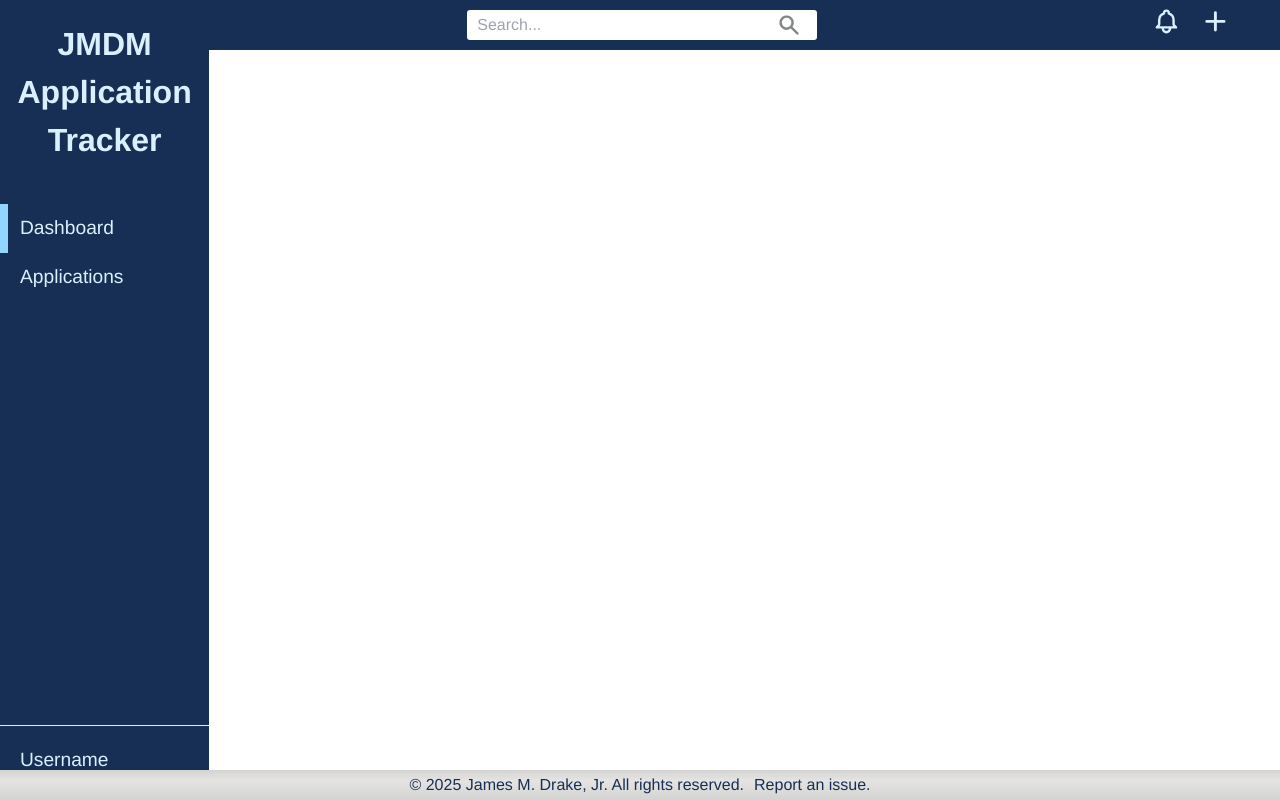
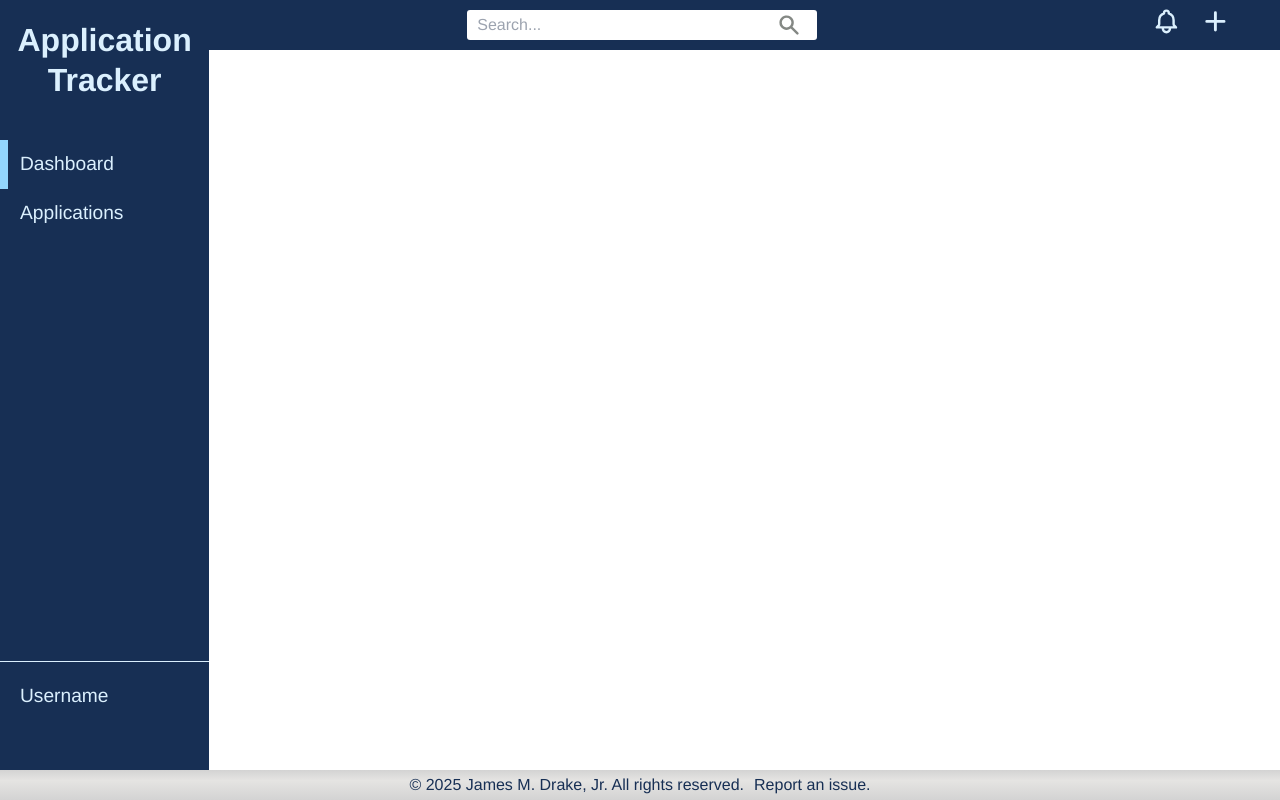
Before and after one commit to psilentrain1/jmdm-apps-application_tracker, a React (Vite) app: page / in a window 1280 px wide. Built offline with nearby package versions, Linux system fonts and the light colour scheme.

Commit message:
feat: adjusted title

```diff
--- a/src/components/Sidebar.tsx
+++ b/src/components/Sidebar.tsx
@@ -4,7 +4,7 @@ export function Sidebar() {
   return (
     <>
       <section className="sidebar">
-        <div className="title">JMDM Application Tracker</div>
+        <div className="title">Application Tracker</div>
         <div className="links">
           <nav>
             <NavLink to="/">Dashboard</NavLink>
--- a/src/style.css
+++ b/src/style.css
@@ -85,6 +85,7 @@ main {
 .title {
   font-size: 2rem;
   font-weight: bold;
+  line-height: 2.5rem;
   text-align: center;
   padding: 20px 10px;
   color: var(--txt-white);
```
